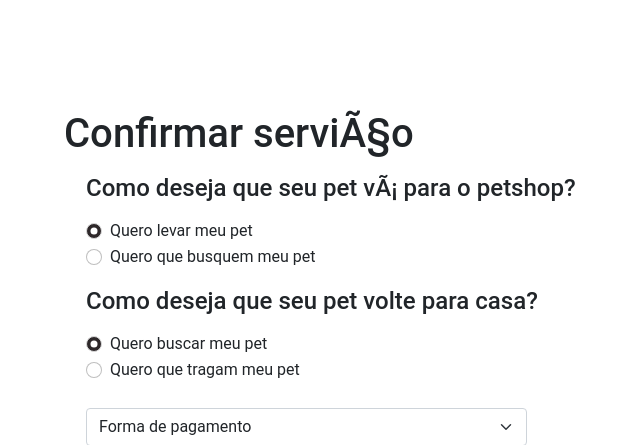
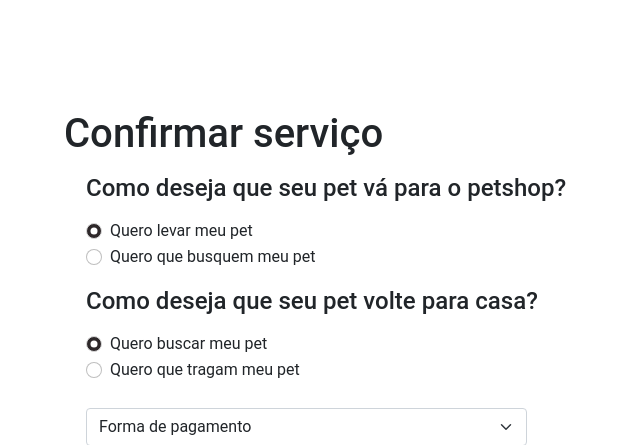
Before and after one commit to VicenteLorenzon/projeto-integrador-3, a Django app: page /servicos/ in a window 1280 px wide. Shown: the part 288-733 px from the top of the page, without its empty margins (303-943 px from the left). Run offline with Django 4.2, Linux system fonts and the light colour scheme; data that the repository does not hold is empty; some libraries are stand-ins or nearby versions.

Commit message:
Correcao servicos

```diff
--- a/main/views.py
+++ b/main/views.py
@@ -185,6 +185,6 @@ def servicos(request): #FALTA TERMINAR
             return HttpResponseForbidden()
         raca = Animal.objects.get(id=pet).raca
         servicos = Servico_Animal_Disponibilidade.objects.filter(raca=raca, disponivel=True)
-        return render(request, 'servicos.html', {'contexto':{'pets': pets, 'servicos': servicos, 'nome_pet': 'Serviços disponíves - '+ Animal.objects.get(id=pet).nome}})
+        return render(request, 'servicos.html', {'contexto':{'pets': pets, 'servicos': servicos, 'nome_pet': 'Selecione serviços - '+ Animal.objects.get(id=pet).nome}})
     except:
         return render(request, 'servicos.html', {'contexto':{'pets': pets}})
--- a/templates/servicos.html
+++ b/templates/servicos.html
@@ -42,12 +42,12 @@
           <div class="row pt-5">
             <div class="col-3"></div>
             <div class="col">
-              <h1>Confirmar serviÃ§o</h1>
+              <h1>Confirmar serviço</h1>
             </div>
             <div class="col-3"></div>
           </div>
           <div class="container ms-3">
-            <form action="{% url 'confirmar_servico' %}" method="post">
+            <form action="{% url 'servicos' %}" method="post">
               {% csrf_token %}
               {% for erro in erros %}
               <p>{{ erro }}</p>
@@ -55,7 +55,7 @@
             <div class="row pt-2">
                 <div class="col-3"></div>
                 <div class="col">
-                  <h4>Como deseja que seu pet vÃ¡ para o petshop?</h4>
+                  <h4>Como deseja que seu pet vá para o petshop?</h4>
                 </div>
                 <div class="col-3"></div>
               </div>
@@ -140,7 +140,7 @@
         </div>
         <div class="row p-4">
             <div class="col-8"></div>
-            <a type="button" class="btn col btn-main" href=" ">Confirmar serviços</a>
+            <a type="button" class="btn col btn-main" href="">Confirmar serviços</a>
             <div class="col-2"></div>
           </div>
         <!--quarta linha-->
```
